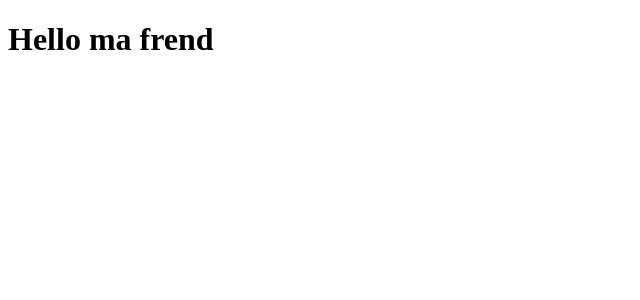
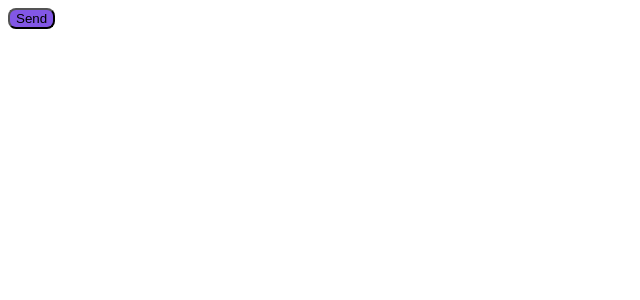
Before and after one commit to MateusLima96/04-ignite-shop, a Next.js app: page / in a window 1280 px wide. Shown: the top 300 px of the page, without its empty margins (0-640 px from the left). Built offline with nearby package versions, Linux system fonts and the light colour scheme.

Commit message:
add stitches configuration

```diff
--- a/src/pages/_document.tsx
+++ b/src/pages/_document.tsx
@@ -1,4 +1,5 @@
 import {Html, Head, Main, NextScript} from 'next/document'
+import { getCssText } from './styles'
 
 export default function Document() {
     return (
@@ -7,6 +8,7 @@
                 <link rel="preconnect" href="https://fonts.googleapis.com"/>
                 <link rel="preconnect" href="https://fonts.gstatic.com" crossOrigin="anonymous" />
                 <link href="https://fonts.googleapis.com/css2?family=Roboto:wght@400;700&display=swap" rel="stylesheet" />
+                <style id="stitches" dangerouslySetInnerHTML={{__html: getCssText()}}/>
             </Head>
             <body>
                 <Main/>
--- a/src/pages/index.tsx
+++ b/src/pages/index.tsx
@@ -1,9 +1,12 @@
-import { Inter } from "next/font/google";
+import {styled} from './styles'
 
-const inter = Inter({ subsets: ["latin"] });
+const Button = styled('button', {
+  backgroundColor: '$rocketseat',
+  borderRadius: '8px'
+})
 
 export default function Home() {
   return (
-    <h1>Hello ma frend</h1>
+    <Button>Send</Button>
   );
 }
--- /dev/null
+++ b/src/pages/styles/index.ts
@@ -0,0 +1,18 @@
+import {createStitches} from '@stitches/react'
+
+export const {
+    config,
+    styled,
+    globalCss,
+    keyframes,
+    getCssText,
+    theme,
+    createTheme,
+    css
+} = createStitches({
+    theme: {
+        colors: {
+            rocketseat: '#8257e6'
+        }
+    }
+})
```
Also changed, not shown: package.json (+5 -4 lines), 1 other file (tests, documents, lock files or other folders).
